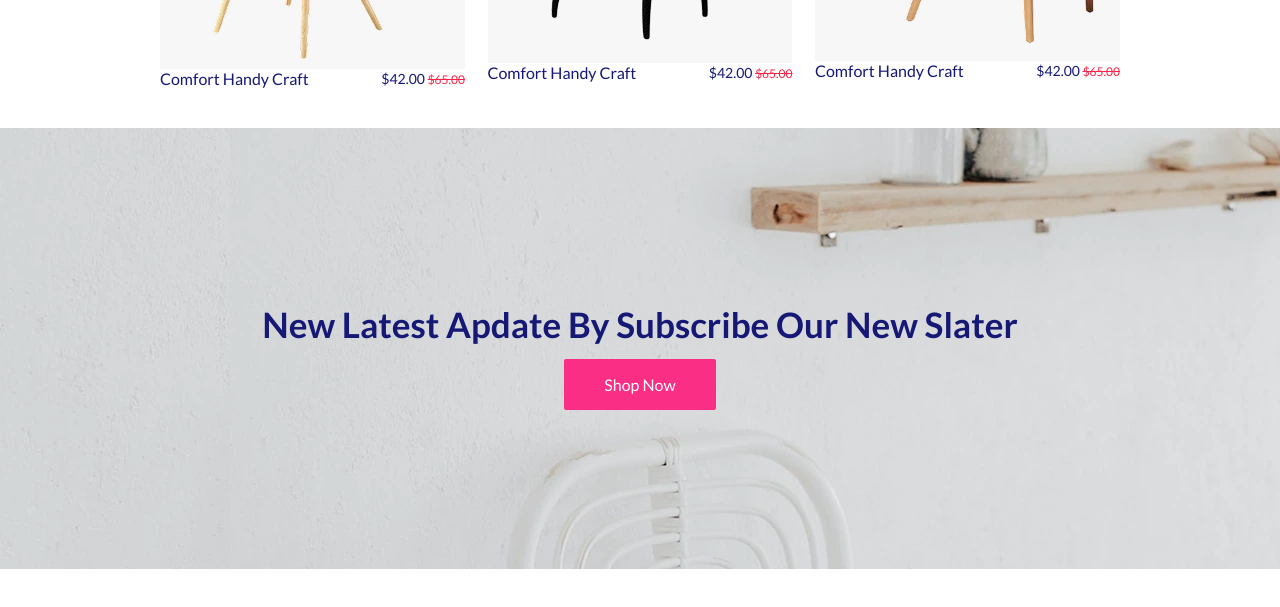
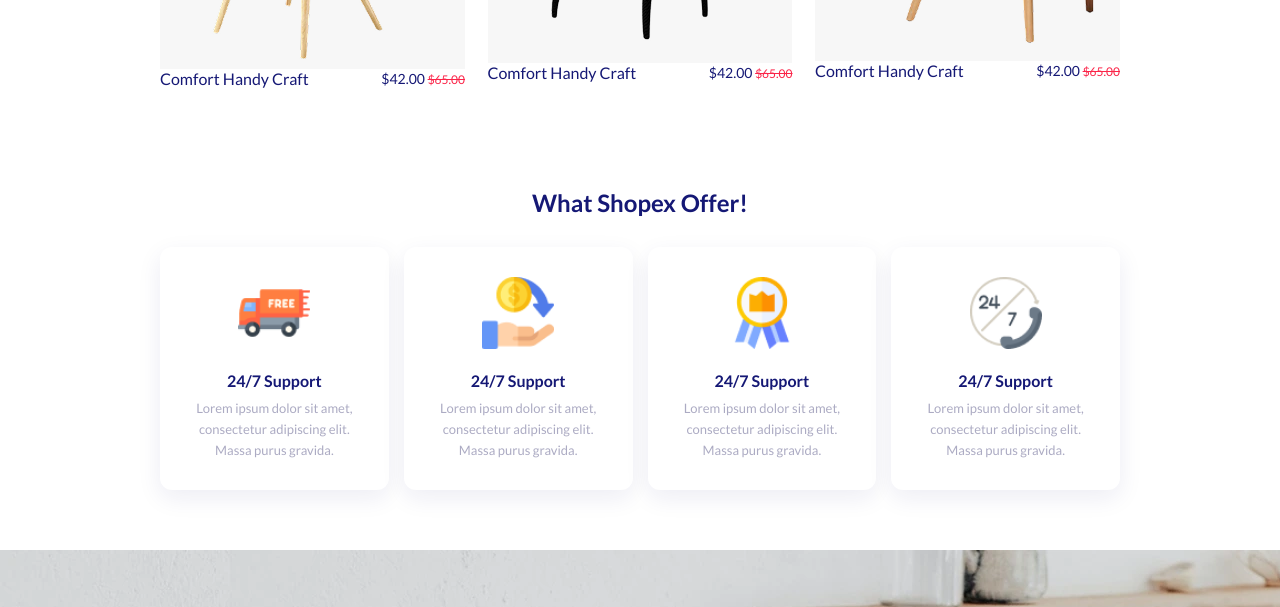
Before and after one commit to aseelhamed00/Hekto_Project, a plain HTML site: page index.html in a window 1280 px wide. Shown: the part 2340-2947 px from the top of the page. Drawn offline with Linux system fonts and the light colour scheme.

Commit message:
create shopex section

```diff
--- a/css/main.css
+++ b/css/main.css
@@ -364,6 +364,103 @@ body{
     font-size: 12px;
 }
 
+@media (max-width: 768px) {
+  .L-product {
+    width: calc((100% - 15px) / 2);
+  }
+
+  .Leatest-products h2 {
+    padding: 20px;
+    font-size: 20px;
+  }
+
+  .L-list ul {
+    gap: 20px;
+    flex-wrap: wrap;
+    padding: 10px;
+  }
+}
+
+
+@media (max-width: 480px) {
+  .L-product {
+    width: 100%;
+  }
+
+  .L-list ul {
+    justify-content: center;
+    gap: 10px;
+  }
+}
+/*--------- shopex -----------*/
+.shopex {
+  padding: 60px 0;
+}
+.shopex h2{
+  margin-bottom: 30px;
+  color: #151875;
+}
+.shopex .row{
+  display: flex;
+  flex-wrap: wrap;
+  gap: 15px;
+  justify-content: center;
+}
+.shopex-item{
+  width: calc((100% - 45px)/4);
+  background: #fff;
+  border-radius: 12px;
+  box-shadow: 0 8px 24px rgba(21,24,117,0.08);
+  padding: 30px 20px;
+  text-align: center;
+  display: flex;
+  flex-direction: column;
+  align-items: center;
+  gap: 16px;
+  transition: transform .25s ease, box-shadow .25s ease;
+}
+.shopex-item:hover{
+  transform: translateY(-4px);
+  box-shadow: 0 12px 28px rgba(21,24,117,0.12);
+}
+
+.shopex-item .img{
+  display: flex;
+  justify-content: center;
+  align-items: center;
+  width: 72px; height: 72px;
+  margin-bottom: 6px;
+}
+.shopex-item .img img{
+  width: 72px; height: 72px;
+  object-fit: contain;
+}
+.shopex-details{
+  display: flex;
+  flex-direction: column;
+  align-items: center;
+  gap: 8px;
+}
+.shopex-details h3{
+  font-size: 16px;
+  color: #151875;
+  margin: 0;
+}
+.shopex-details p{
+  font-size: 13px;
+  color: #ACABC3;
+  line-height: 1.6;
+  margin: 0;
+}
+
+@media (max-width: 992px){
+  .shopex-item{ width: calc((100% - 30px)/2); }
+}
+@media (max-width: 576px){
+  .shopex-item{ width: 100%; }
+}
+
+
 /*---------new slater-----------*/
 
 .newslater{
--- a/index.html
+++ b/index.html
@@ -365,6 +365,61 @@
           </div>
         </div>
       </section>
+       <!---------------split for shopex -------------------->
+
+      <section class="shopex text-center">
+        <h2>What Shopex Offer!</h2>
+        <div class="container">
+          <div class="row">
+            <div class="shopex-item">
+              <div class="img">
+                <img src="css/img/shopex/first.png" alt="" />
+              </div>
+
+              <div class="shopex-details">
+                <h3>24/7 Support</h3>
+                <p>Lorem ipsum dolor sit amet, consectetur adipiscing elit. Massa purus gravida.</p>
+              </div>
+            </div>
+
+            <div class="shopex-item">
+              <div class="img">
+                <img src="css/img/shopex/second.png" alt="" />
+              </div>
+
+              <div class="shopex-details">
+                <h3>24/7 Support</h3>
+                <p>Lorem ipsum dolor sit amet, consectetur adipiscing elit. Massa purus gravida.</p>
+              </div>
+
+            </div>
+
+            <div class="shopex-item">
+              <div class="img">
+                <img src="css/img/shopex/third.png" alt="" />
+              </div>
+
+              <div class="shopex-details">
+                <h3>24/7 Support</h3>
+                <p>Lorem ipsum dolor sit amet, consectetur adipiscing elit. Massa purus gravida.</p>
+              </div>
+
+            </div>
+
+            <div class="shopex-item">
+              <div class="img">
+                <img src="css/img/shopex/fourth.png" alt="" />
+              </div>
+
+              <div class="shopex-details">
+                <h3>24/7 Support</h3>
+                <p>Lorem ipsum dolor sit amet, consectetur adipiscing elit. Massa purus gravida.</p>
+              </div>
+
+            </div>
+          </div>
+        </div>
+      </section>
       <!---------------split for newslater-------------------->
       <section class="newslater">
         <h2>New Latest Apdate By Subscribe Our New Slater</h2>
```
Also changed, not shown: css/img/shopex/first.png (added), css/img/shopex/fourth.png (added), css/img/shopex/second.png (added), css/img/shopex/third.png (added).
